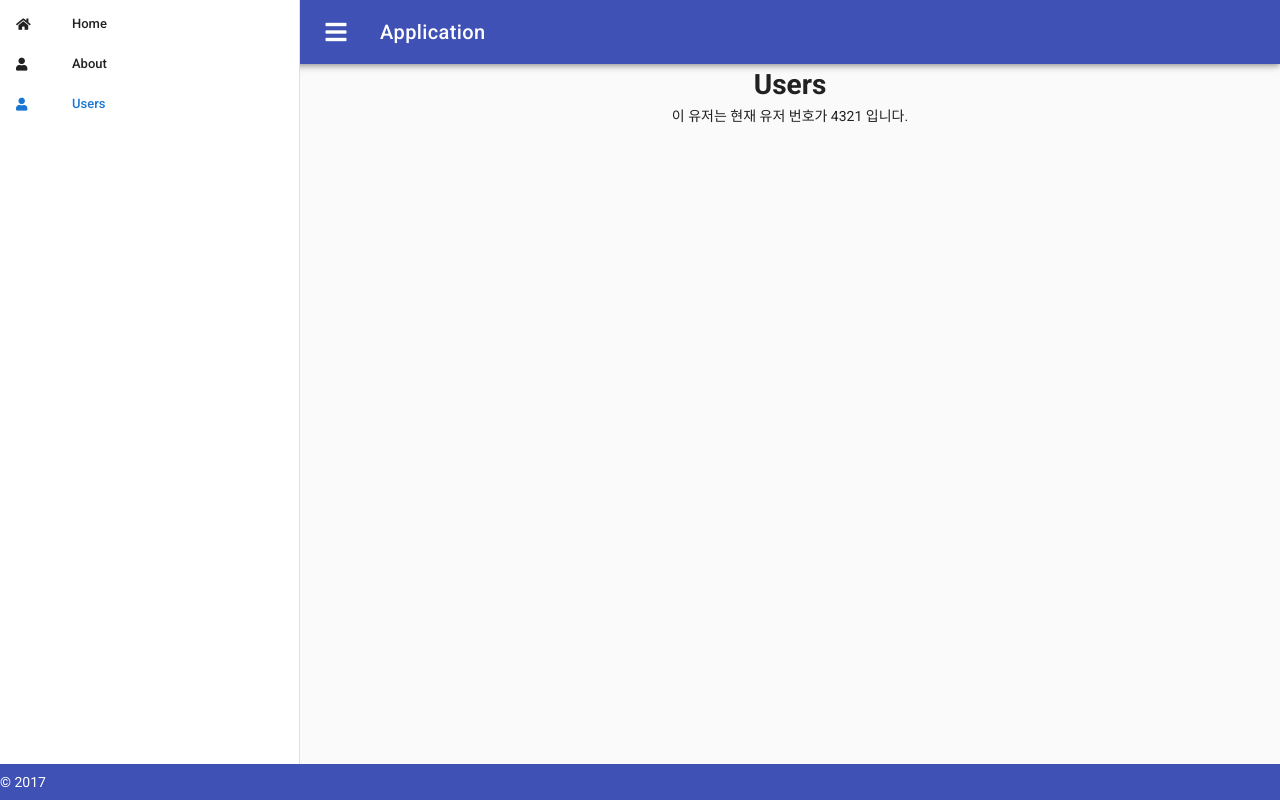
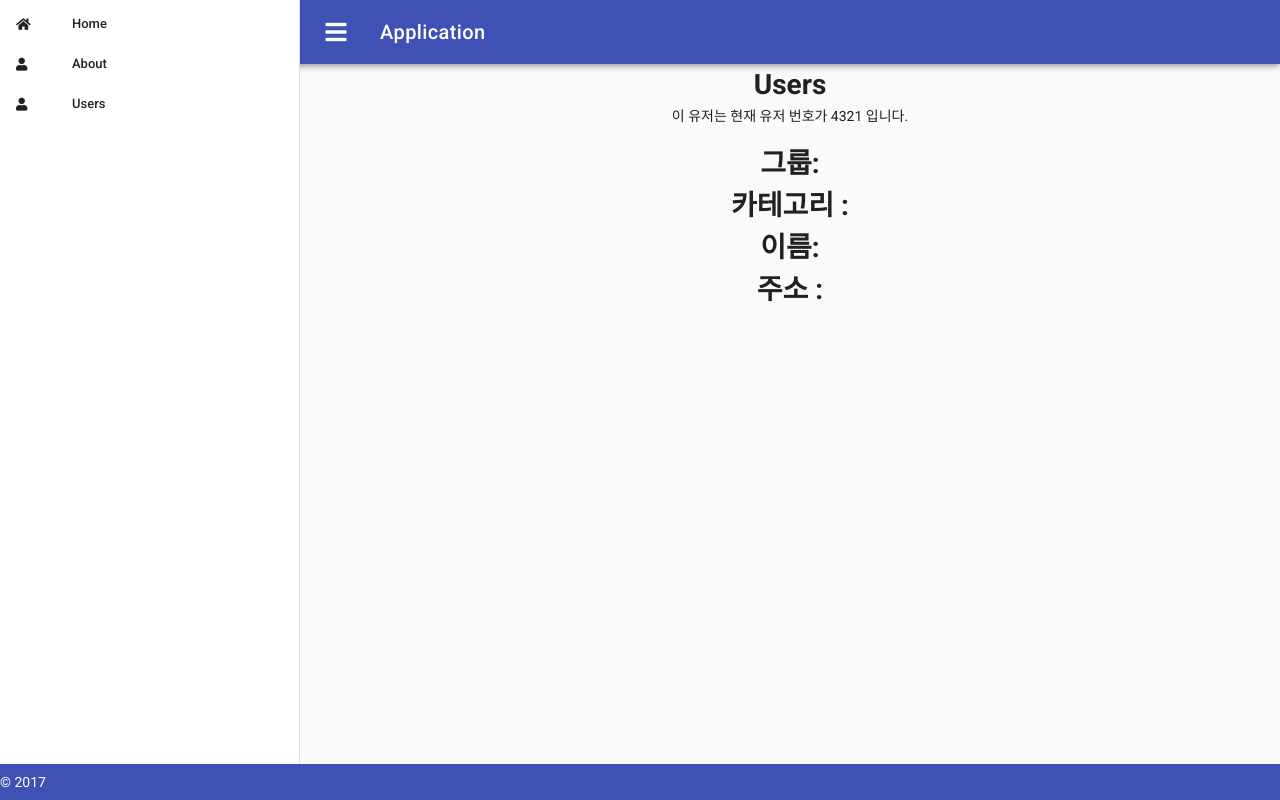
Before and after one commit to KIMINJOONG/vue-router, a Vue app: page /users/4321 in a window 1280 px wide. Built offline with nearby package versions, Linux system fonts and the light colour scheme.

Commit message:
vue route query

```diff
--- a/src/App.vue
+++ b/src/App.vue
@@ -18,7 +18,11 @@
             <v-list-tile-title>About</v-list-tile-title>
           </v-list-tile-content>
         </v-list-tile>
-        <v-list-tile router :to="{name:'users', params: {id: 4321, name: 'hoza'}}" exact>
+        <v-list-tile
+          router
+          :to="{name:'users', params: {id: 4321, name: 'hoza'}, query: {group: 'member', category: 'trial'}}"
+          exact
+        >
           <v-list-tile-action>
             <i class="fas fa-user"></i>
           </v-list-tile-action>
--- a/src/views/Users.vue
+++ b/src/views/Users.vue
@@ -3,6 +3,10 @@
     <h1>Users</h1>
     <p>이 유저는 현재 유저 번호가 {{ userId }} 입니다.</p>
     {{ $route.params.name }}
+    <h1>그룹: {{$route.query.group}}</h1>
+    <h1>카테고리 : {{$route.query.category}}</h1>
+    <h1>이름: {{$route.query.name}}</h1>
+    <h1>주소 : {{$route.query.address}}</h1>
   </div>
 </template>
 
```
